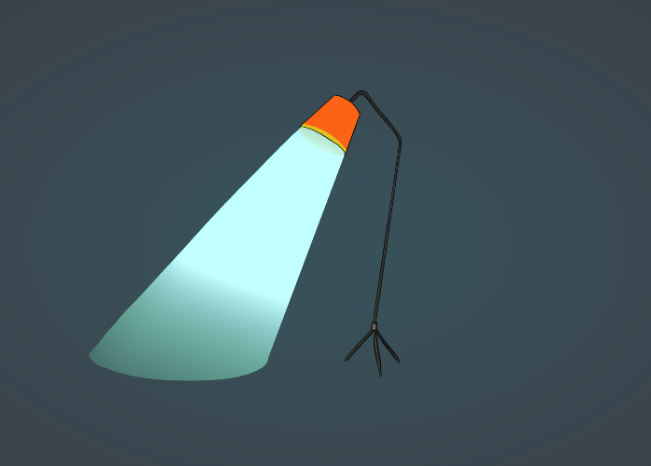
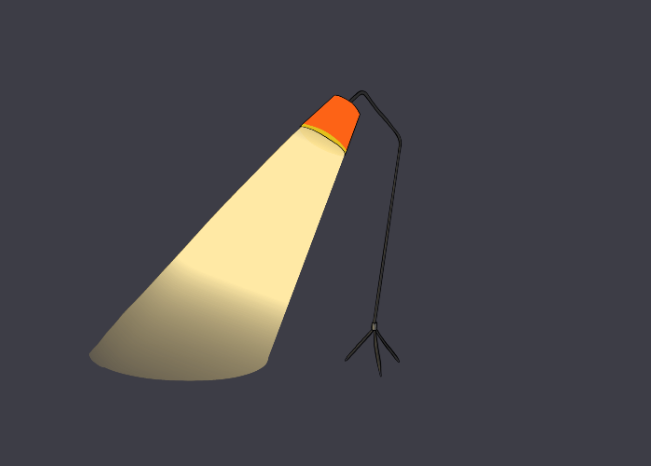
Before and after one commit to cakeinpanic/ld49, a React (Create React App) app: page / in a window 1280 px wide. Shown: the part 156-622 px from the top of the page, without its empty margins (314-965 px from the left). Built offline with nearby package versions, Linux system fonts and the light colour scheme.

Commit message:
add color blinking

```diff
--- a/src/App.css
+++ b/src/App.css
@@ -9,17 +9,13 @@
     justify-content: center;
 }
 
-#root::before {
-    content: '';
-    display: block;
+.bg {
+    display: none;
     width: 100%;
     height: 100%;
     background: radial-gradient(yellow 10%, transparent 70%);
-    opacity: .1;
-    -webkit-filter: brightness(var(--brightness)) saturate(var(--saturate)) hue-rotate(var(--hue)) grayscale(0%);
+    opacity: var(--opacity);
     position: absolute;
-    -webkit-transition : -webkit-filter 500ms linear;
-    transition : filter 500ms linear;
 }
 
 .Game {
@@ -27,7 +23,6 @@
     height: 900px;
     position: relative;
 }
-
 
 
 .img {
@@ -39,11 +34,15 @@
     --brightness: 100%;
     --saturate: 100%;
     --hue: 0;
+    --opacity: 100%;
+    --opacity-filter: 100%;
 }
 
 .light {
-    -webkit-filter: brightness(var(--brightness)) saturate(var(--saturate)) hue-rotate(var(--hue)) grayscale(0%);
-    filter: brightness(var(--brightness)) saturate(var(--saturate)) hue-rotate(var(--hue)) grayscale(0%);
-    -webkit-transition : -webkit-filter 500ms linear;
-    transition : filter 500ms linear;
+    -webkit-filter: brightness(var(--brightness)) saturate(var(--saturate)) hue-rotate(var(--hue)) grayscale(0%) opacity(var(--opacity-filter));
+    filter: brightness(var(--brightness)) saturate(var(--saturate)) hue-rotate(var(--hue)) grayscale(0%)  opacity(var(--opacity-filter));
+    -webkit-transition: -webkit-filter 500ms linear,  opacity 100ms linear;
+    transition: filter 500ms linear, opacity 100ms linear;
+
+    opacity: var(--opacity);
 }
--- a/src/App.tsx
+++ b/src/App.tsx
@@ -1,6 +1,8 @@
 import './App.css'
 import lamp from './lamp.png'
 import light from './light.png'
+
+const root = document.documentElement
 
 function getRandomBetween(min: number, max: number) {
   return Math.random() * (max - min) + min
@@ -8,8 +10,6 @@ function getRandomBetween(min: number, max: number) {
 
 function changeColor(timeout: number) {
   setTimeout(() => {
-    const root = document.documentElement
-
     root.style.setProperty('--brightness', getRandomBetween(70, 120) + '%')
     root.style.setProperty('--hue', getRandomBetween(0, 180) + 'deg')
     root.style.setProperty('--saturate', getRandomBetween(70, 120) + '%')
@@ -17,8 +17,19 @@ function changeColor(timeout: number) {
   }, timeout)
 }
 
+function blink() {
+  root.style.setProperty('--opacity-filter', '0%')
+  setTimeout(() => {
+    root.style.setProperty('--opacity-filter', '100%')
+    setTimeout(() => {
+      blink()
+    }, getRandomBetween(1000, 3000))
+  }, getRandomBetween(100, 200))
+}
+
 function App() {
-  changeColor(0)
+  //changeColor(0)
+  blink()
   return (
     <div className="Game">
       <img className="img light" src={light}/>
--- a/src/index.js
+++ b/src/index.js
@@ -6,11 +6,12 @@ import reportWebVitals from './reportWebVitals';
 
 ReactDOM.render(
   <React.StrictMode>
+    <div className="light bg"/>
     <App />
   </React.StrictMode>,
   document.getElementById('root')
 );
-
+//document.getElementById('root').classList.add('light');
 // If you want to start measuring performance in your app, pass a function
 // to log results (for example: reportWebVitals(console.log))
 // or send to an analytics endpoint. Learn more: https://bit.ly/CRA-vitals
```
Also changed, not shown: src/logo.svg (deleted).
